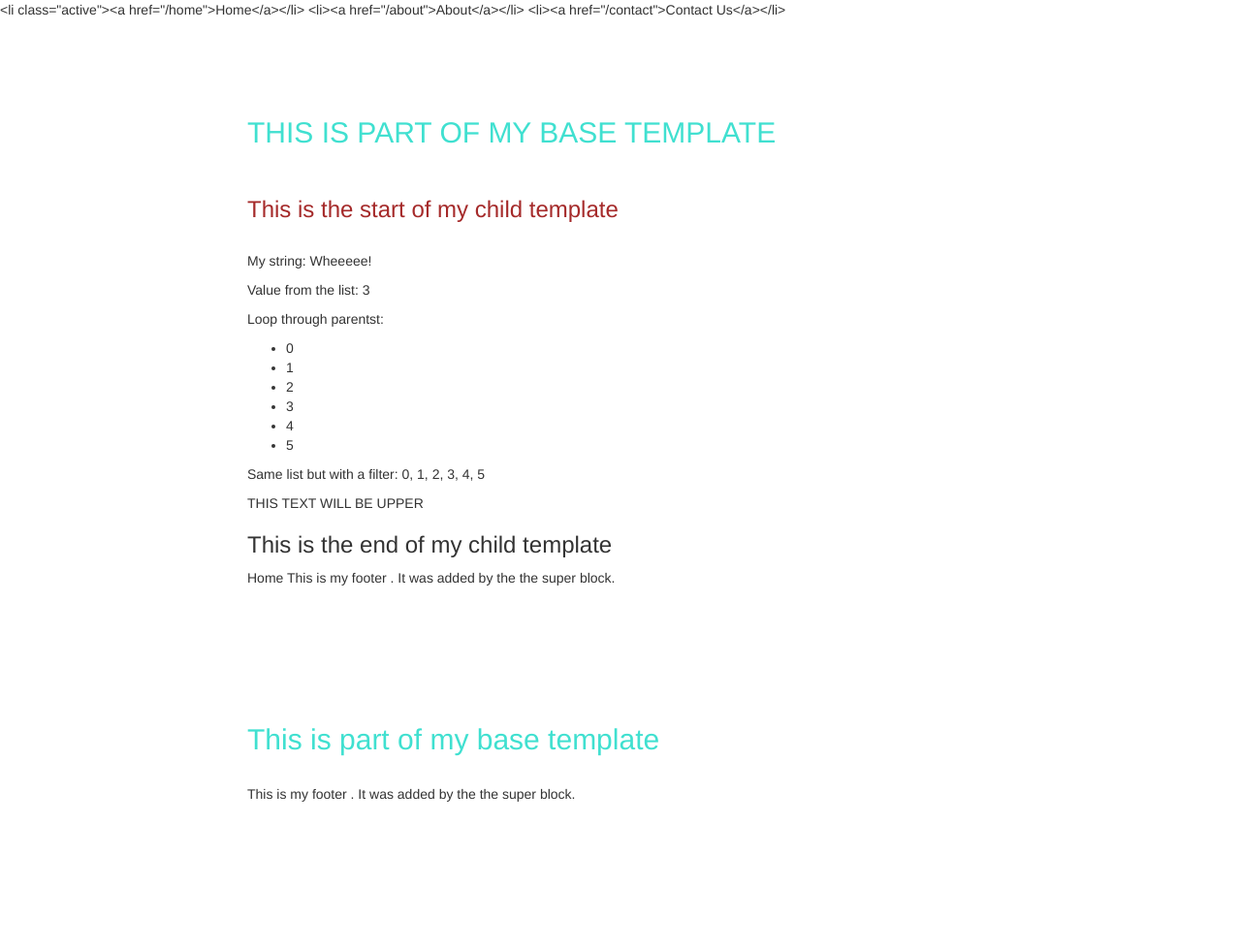
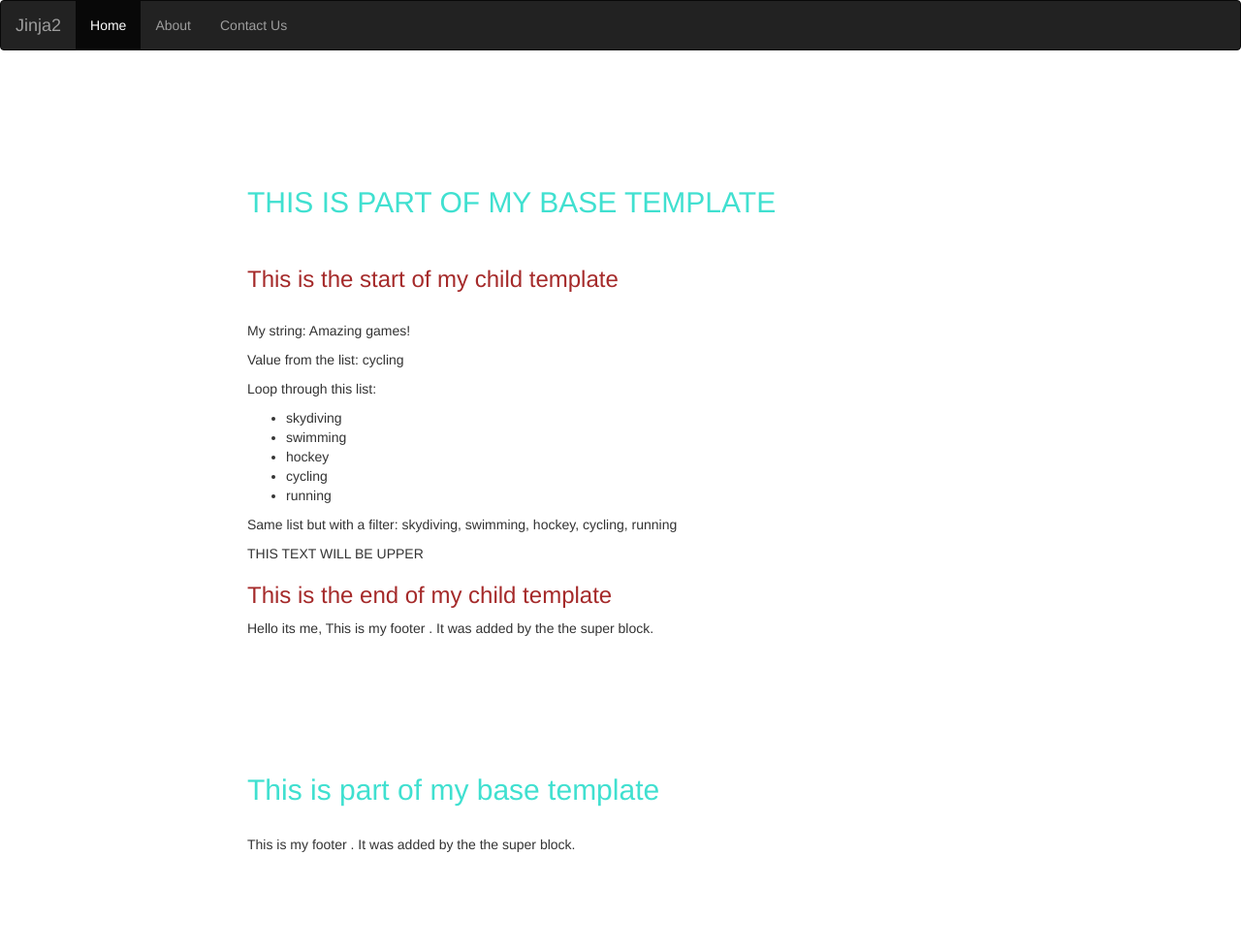
Before and after one commit to andela-pwanjiru/jinja, a Flask app: page /home in a window 1280 px wide. Shown: the whole page at 97% size. Before the commit the page ends 827 px from the top, so only its background shows below. Run offline with Flask 2, Linux system fonts and the light colour scheme; some libraries are stand-ins or nearby versions.

Commit message:
added macros

```diff
--- a/app.py
+++ b/app.py
@@ -4,20 +4,22 @@ app = Flask(__name__)
 
 @app.route("/")
 def template_test():
-    return render_template('macro.py', my_string="This is awesome", my_list=["mangos","pineapples","strawberries","pears","oranges"])
+    return render_template('macro.html', my_string="Best fruits", my_list=["mangos","pineapples","strawberries","pears","oranges"])
+
 
 @app.route("/home")
 def home():
-    return render_template('macro.py', my_string="Wheeeee!", my_list=[0,1,2,3,4,5], title="home")
+    return render_template('macro.html', my_string="Amazing games!", my_list=["skydiving","swimming","hockey","cycling","running"], title="home")
+
 
 @app.route("/about")
 def about():
-    return render_template('macro.py', my_string="Wheeeee!", my_list=[0,1,2,3,4,5], title="About")
+    return render_template('macro.html', my_string="Everything cool!", my_list=[0,1,2,3,4,5], title="About")
 
 
 @app.route("/contact")
 def contact():
-    return render_template('macro.py', my_string="Wheeeee!", my_list=[0,1,2,3,4,5], title="Contact Us")
+    return render_template('macro.html', my_string="TIA!", my_list=[0,1,2,3,4,5], title="Contact Us")
 
 if __name__ == '__main__':
     app.run(debug=True)
--- a/templates/macro.py
+++ b/templates/macro.html
@@ -4,7 +4,7 @@
       <br>
       <p>My string: {{my_string}}</p>
       <p>Value from the list: {{my_list[3]}}</p>
-      <p>Loop through parentst:</p>
+      <p>Loop through this list:</p>
       <ul>
         {% for n in my_list %}
         <li>{{n}}</li>
@@ -14,9 +14,9 @@
       {% filter upper%}
       <p>this text will be upper</p>
       {%endfilter%}
-      <h3> This is the end of my child template</h3>
-      {% block page %}Home{% endblock %}
+      <h3 style="color:brown;"> This is the end of my child template</h3>
+      {% block page %}Hello its me, {% endblock %}
       {% block footer %}
         {{super()}}
       {% endblock %}
-    {% endblock %}
+  {% endblock %}
--- a/templates/parent.html
+++ b/templates/parent.html
@@ -3,11 +3,30 @@
 <html>
   {% include "header.html" %}
   <body>
-    <ul class="nav navbar-nav" >
-      {{ nav_link('home', 'Home') }}
-      {{ nav_link('about', 'About') }}
-      {{ nav_link('contact', 'Contact Us') }}
-    </ul>
+    <nav class="navbar navbar-inverse" role="navigation">
+  <div class="container-fluid">
+    <div class="navbar-header">
+      <button type="button" class="navbar-toggle" data-toggle="collapse" data-target="#bs-example-navbar-collapse-1">
+        <span class="sr-only">Toggle navigation</span>
+        <span class="icon-bar"></span>
+        <span class="icon-bar"></span>
+        <span class="icon-bar"></span>
+      </button>
+      <a class="navbar-brand" href="/">Jinja2</a>
+    </div>
+
+    <div class="collapse navbar-collapse" id="bs-example-navbar-collapse-1">
+      <ul class="nav navbar-nav">
+        {{ nav_link('home', 'Home') }}
+        {{ nav_link('about', 'About') }}
+        {{ nav_link('contact', 'Contact Us') }}
+      </ul>
+
+    </div><!-- /.navbar-collapse -->
+  </div><!-- /.container-fluid -->
+</nav>
+
+
     <div class="container">
       {%filter upper%}
       <h2>This is part of my base template</h2>
```
Also changed, not shown: child.html (deleted, +0 -14 lines), 1 other file.
